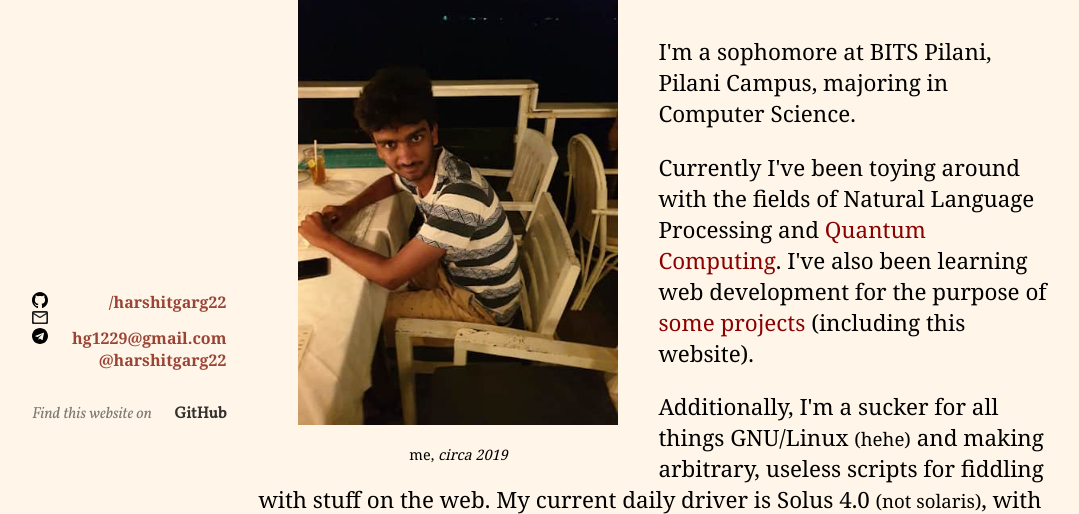
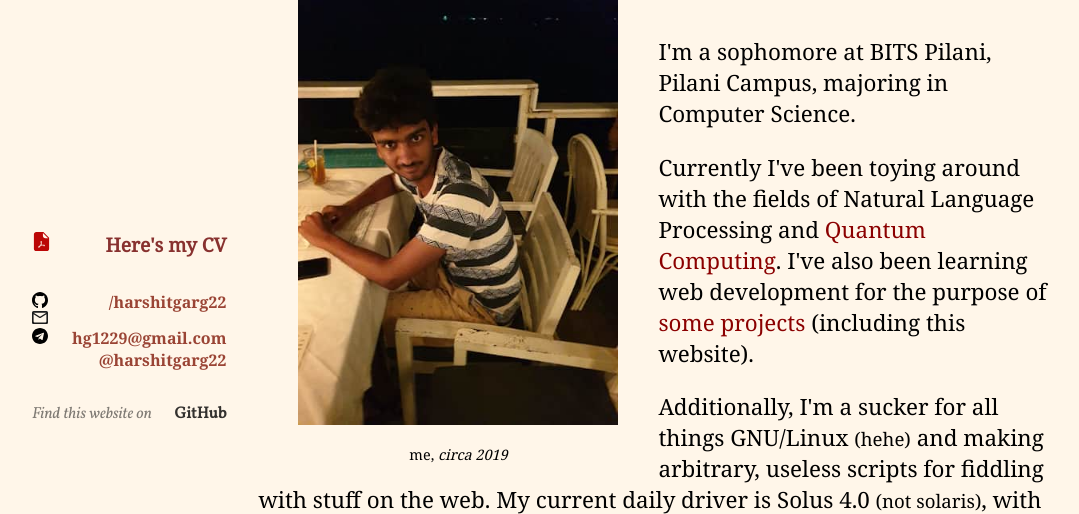
Before and after one commit to harshitgarg22/harshitgarg.in, a Flask app: page / in a window 1280 px wide. Shown: the part 335-849 px from the top of the page, without its empty margins (80-1159 px from the left). Run offline with Flask 2, Linux system fonts and the light colour scheme.

Commit message:
Add CV in navbar

```diff
--- a/cgi-bin/templates/index.html
+++ b/cgi-bin/templates/index.html
@@ -62,6 +62,7 @@
       </li>
     </ul>
     <ul id="social-list">
+      <li style="font-size: 1.2em; margin-bottom: 2em;"><i class="pdf-icon" title="pdf"></i><a href="/static/docs/cv.pdf" style="color: #6b0000; font-family: 'Noto Serif', serif">Here's my CV</a></li>
       <li><i class="github-icon" title="github"></i><a href="https://github.com/harshitgarg22">/harshitgarg22</a></li>
       <li><i class="mail-icon" title="mail"></i><a href="mailto:hg1229@gmail.com">hg1229@gmail.com</a></li>
       <li><i class="telegram-icon" title="telegram"></i><a href="https://t.me/harshitgarg22">@harshitgarg22</a></li>
```
